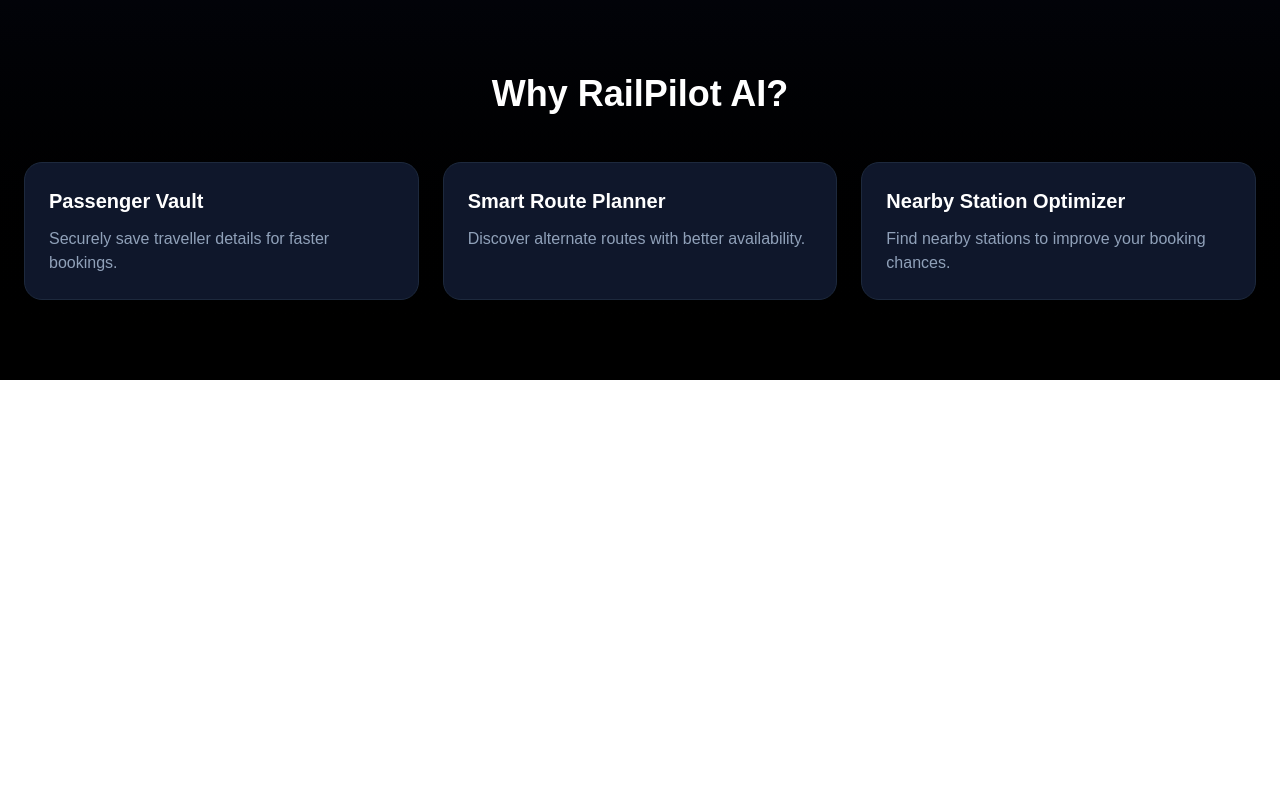
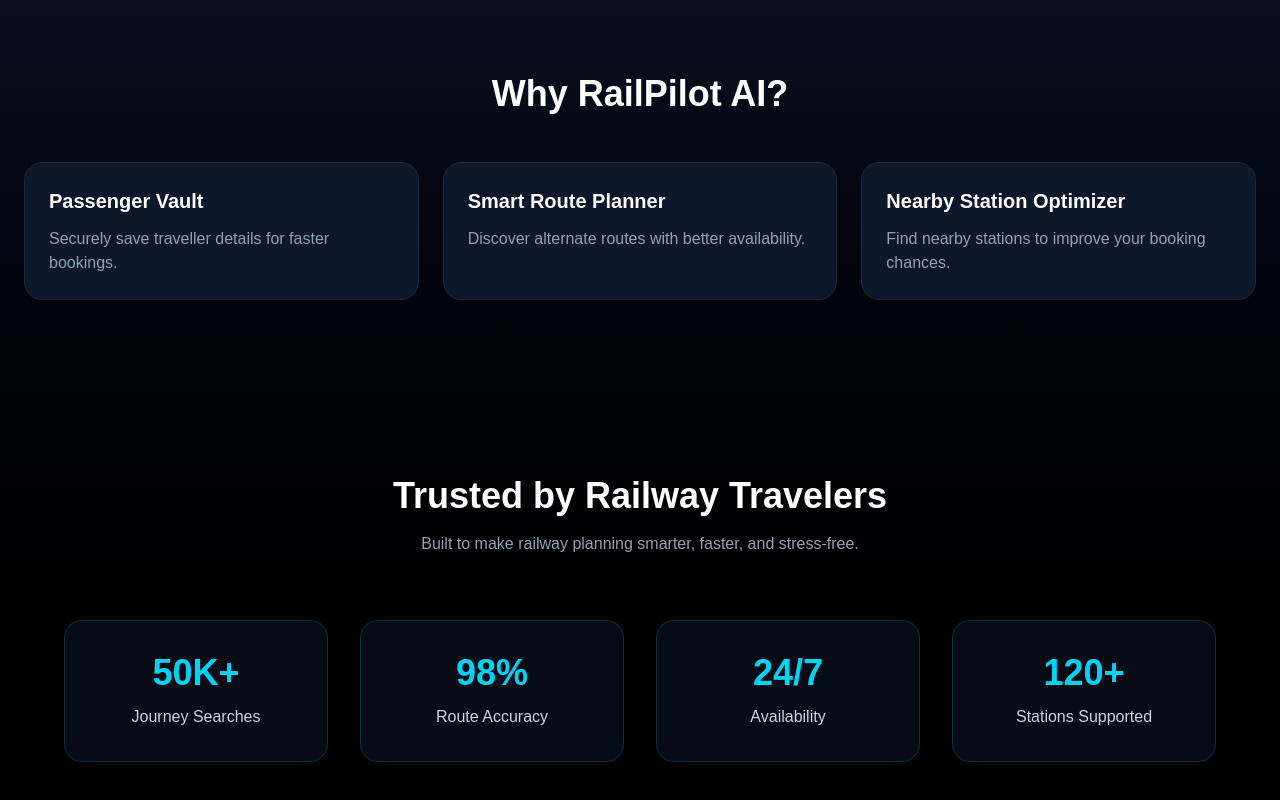
Before and after one commit to shashhwt31/railPilot-ai, a React (Vite) app in the folder frontend/: page / in a window 1280 px wide. Shown: the part 1219-2019 px from the top of the page. Before the commit the page ends 1599 px from the top, so only its background shows below. Built offline with nearby package versions, Linux system fonts and the light colour scheme.

Commit message:
Sprint 4: Added statistics section

```diff
--- a/frontend/src/App.tsx
+++ b/frontend/src/App.tsx
@@ -2,6 +2,7 @@
 import Hero from "@/components/sections/Hero";
 import Features from "@/components/sections/Features";
 import SearchSection from "@/components/sections/SearchSection";
+import Stats from "@/components/sections/Stats";
 
 function App() {
   return (
@@ -10,6 +11,7 @@
       <Hero />
       <SearchSection />
       <Features />
+      <Stats />
     </div>
   );
 }
--- /dev/null
+++ b/frontend/src/components/sections/Stats.tsx
@@ -0,0 +1,51 @@
+export default function Stats() {
+  const stats = [
+    {
+      value: "50K+",
+      label: "Journey Searches",
+    },
+    {
+      value: "98%",
+      label: "Route Accuracy",
+    },
+    {
+      value: "24/7",
+      label: "Availability",
+    },
+    {
+      value: "120+",
+      label: "Stations Supported",
+    },
+  ];
+
+  return (
+    <section className="py-24 px-6">
+      <div className="max-w-6xl mx-auto text-center">
+        <h2 className="text-4xl font-bold text-white">
+          Trusted by Railway Travelers
+        </h2>
+
+        <p className="mt-4 text-slate-400">
+          Built to make railway planning smarter, faster, and stress-free.
+        </p>
+
+        <div className="grid grid-cols-2 md:grid-cols-4 gap-8 mt-16">
+          {stats.map((item) => (
+            <div
+              key={item.label}
+              className="rounded-2xl border border-cyan-500/20 bg-slate-900/50 p-8"
+            >
+              <h3 className="text-4xl font-bold text-cyan-400">
+                {item.value}
+              </h3>
+
+              <p className="mt-3 text-slate-300">
+                {item.label}
+              </p>
+            </div>
+          ))}
+        </div>
+      </div>
+    </section>
+  );
+}
```
